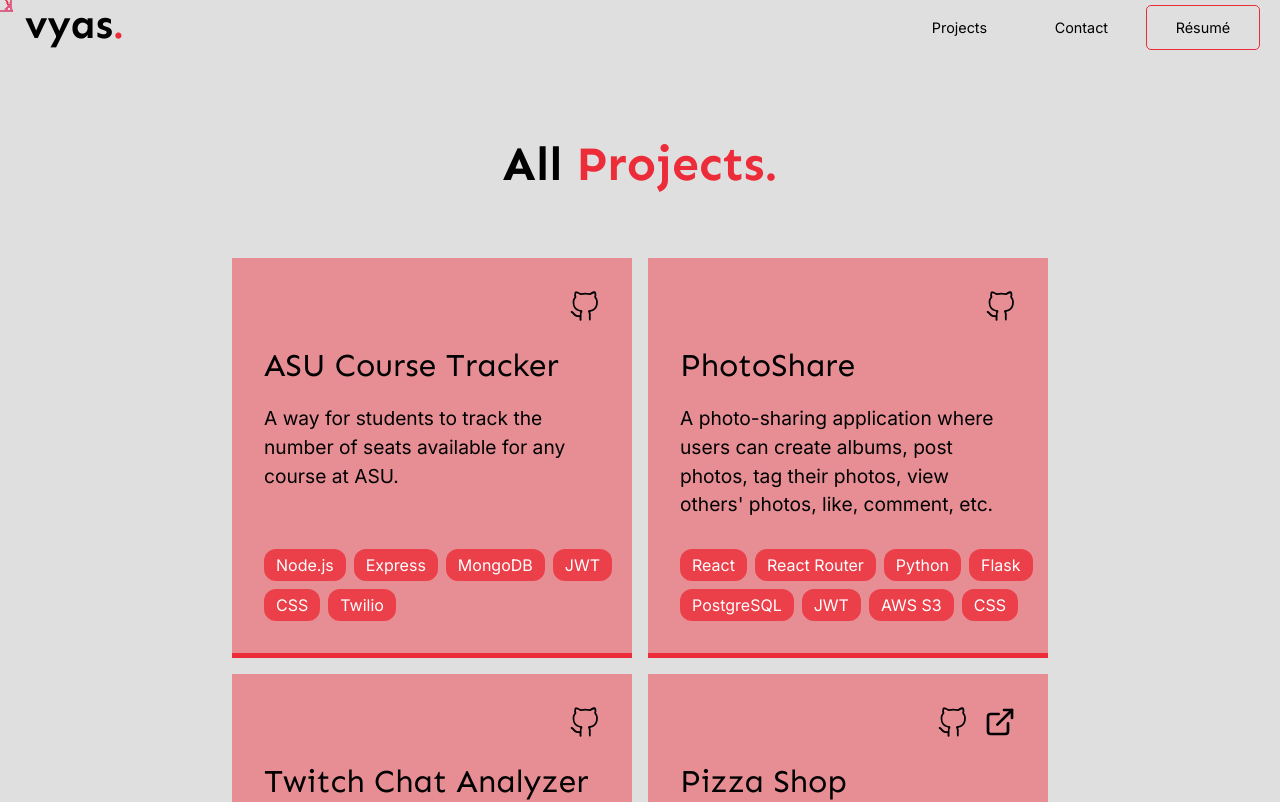
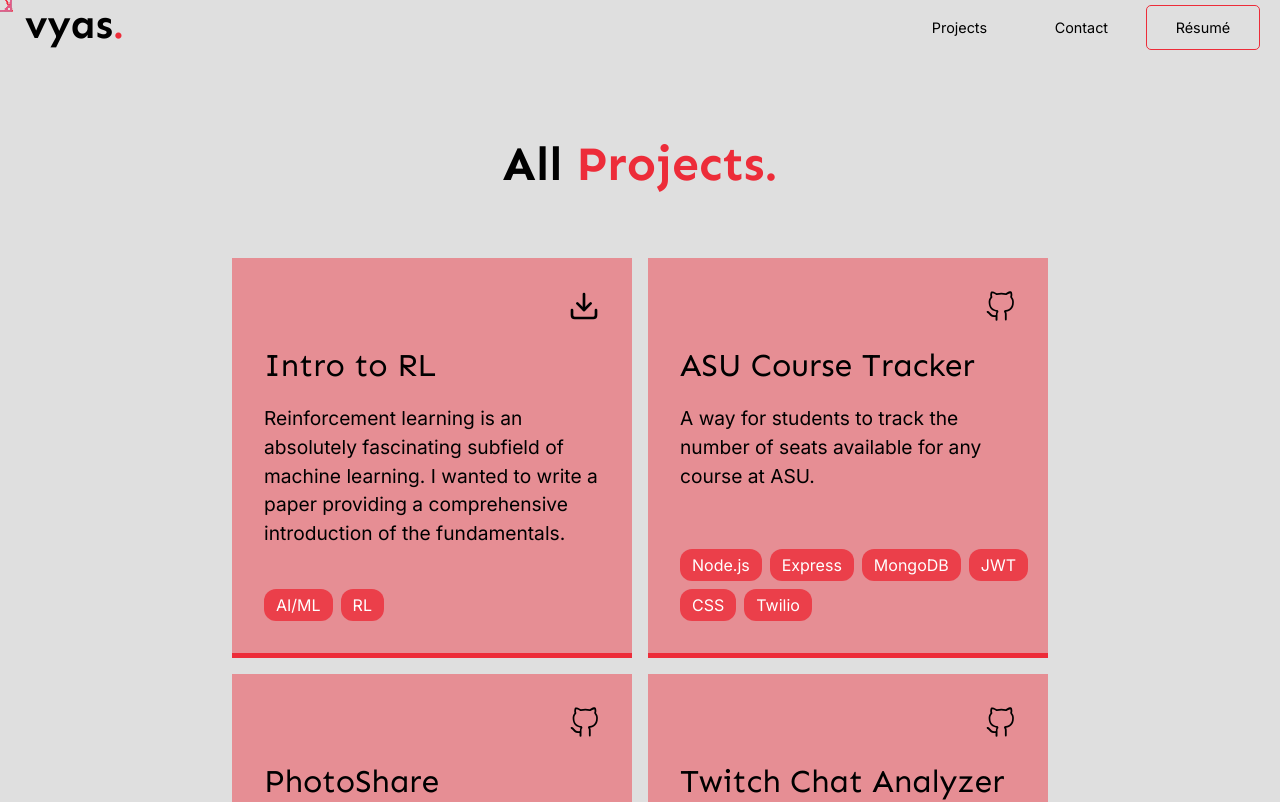
Before and after one commit to likhity/likhity-new-website, a Next.js app: page /projects in a window 1280 px wide. Shown: the top 802 px of the page. Built offline with nearby package versions, Linux system fonts and the light colour scheme.

Commit message:
Publish Intro to RL project

```diff
--- a/data/projects.js
+++ b/data/projects.js
@@ -1,4 +1,12 @@
 export default [
+  {
+    title: "Intro to RL",
+    description: "Reinforcement learning is an absolutely fascinating subfield of machine learning. I wanted to write a paper providing a comprehensive introduction of the fundamentals.",
+    download: "/reinforcement_learning.pdf",
+    tags: ["AI/ML", "RL"],
+    link: "/projects/intro-to-rl",
+    pdf: "/reinforcement_learning.pdf",
+  },
   {
     title: "ASU Course Tracker",
     description: "A way for students to track the number of seats available for any course at ASU.",
--- a/styles/ProjectsPage.module.scss
+++ b/styles/ProjectsPage.module.scss
@@ -34,6 +34,7 @@
       border-radius: 12px;
       margin: 0;
       white-space: nowrap;
+      color: white;
       a {
         font-size: 1.25rem;
         margin-right: -4px;
```
Also changed, not shown: 1 other file (tests, documents, lock files or other folders).
